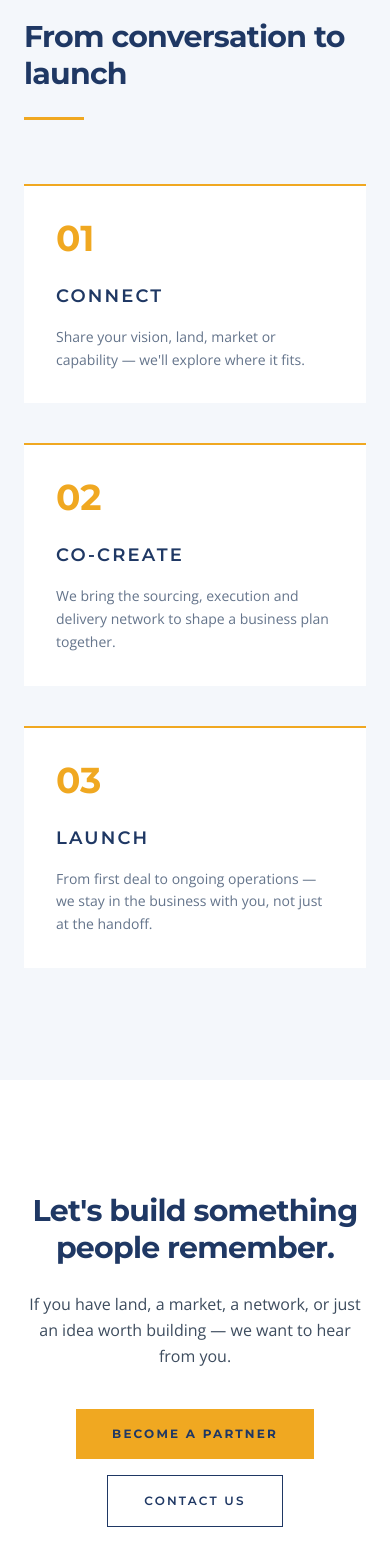
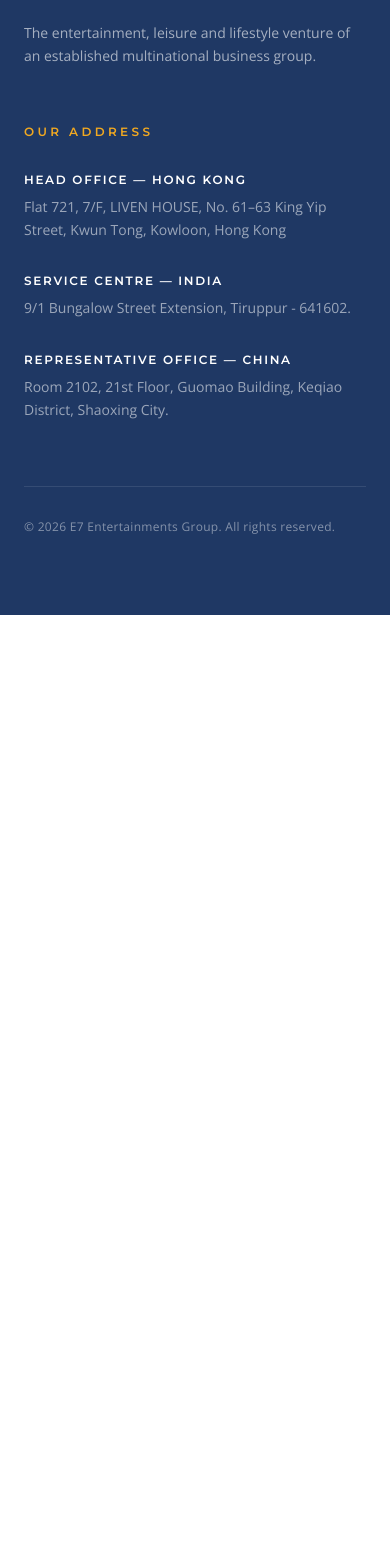
Before and after one commit to ritthickkt/e7-entertainment, a Next.js app: page / in a window 390 px wide. Shown: the part 7048-8614 px from the top of the page. After the commit the page ends 7663 px from the top, so only its background shows below. Built offline with nearby package versions, Linux system fonts and the light colour scheme.

Commit message:
Remove How It Works and closing CTA sections from homepage
To be replaced with new content later.

Co-Authored-By: Claude Sonnet 5 <noreply@anthropic.com>

```diff
--- a/app/page.tsx
+++ b/app/page.tsx
@@ -82,27 +82,6 @@ const inMotion = [
   {
     title: "Cinema, Events & Culture",
     video: "/videos/cinema-culture.mp4",
-  },
-];
-
-const process = [
-  {
-    step: "01",
-    title: "Connect",
-    description:
-      "Share your vision, land, market or capability — we'll explore where it fits.",
-  },
-  {
-    step: "02",
-    title: "Co-Create",
-    description:
-      "We bring the sourcing, execution and delivery network to shape a business plan together.",
-  },
-  {
-    step: "03",
-    title: "Launch",
-    description:
-      "From first deal to ongoing operations — we stay in the business with you, not just at the handoff.",
   },
 ];
 
@@ -335,58 +314,6 @@ export default function Home() {
         </div>
       </section>
 
-      {/* Process */}
-      <section className="bg-sand py-28">
-        <div className="mx-auto max-w-7xl px-6 lg:px-10">
-          <Reveal className="max-w-2xl">
-            <p className="eyebrow">How It Works</p>
-            <h2 className="rule-gold mt-4 text-3xl font-bold leading-tight tracking-tight sm:text-4xl">
-              From conversation to launch
-            </h2>
-          </Reveal>
-
-          <StaggerGroup className="mt-16 grid gap-10 sm:grid-cols-3">
-            {process.map((step) => (
-              <StaggerItem
-                key={step.step}
-                className="border-t-2 border-gold bg-white p-8"
-              >
-                <span className="font-display text-4xl font-bold text-gold">
-                  {step.step}
-                </span>
-                <h3 className="mt-6 font-display text-lg font-semibold uppercase tracking-[0.12em] text-ink">
-                  {step.title}
-                </h3>
-                <p className="mt-4 text-sm leading-relaxed text-muted">
-                  {step.description}
-                </p>
-              </StaggerItem>
-            ))}
-          </StaggerGroup>
-        </div>
-      </section>
-
-      {/* CTA */}
-      <section className="mx-auto max-w-4xl px-6 py-28 text-center lg:px-10">
-        <Reveal>
-          <h2 className="text-3xl font-bold leading-tight tracking-tight sm:text-4xl">
-            Let&apos;s build something people remember.
-          </h2>
-          <p className="mx-auto mt-6 max-w-xl text-base leading-relaxed text-ink-soft">
-            If you have land, a market, a network, or just an idea worth
-            building — we want to hear from you.
-          </p>
-          <div className="mt-10 flex flex-wrap items-center justify-center gap-4">
-            <Link href="/contact#partner" className="btn btn-solid">
-              Become a Partner
-            </Link>
-            <Link href="/contact" className="btn btn-outline">
-              Contact Us
-            </Link>
-          </div>
-        </Reveal>
-      </section>
-
       <SiteFooter />
     </div>
   );
```
